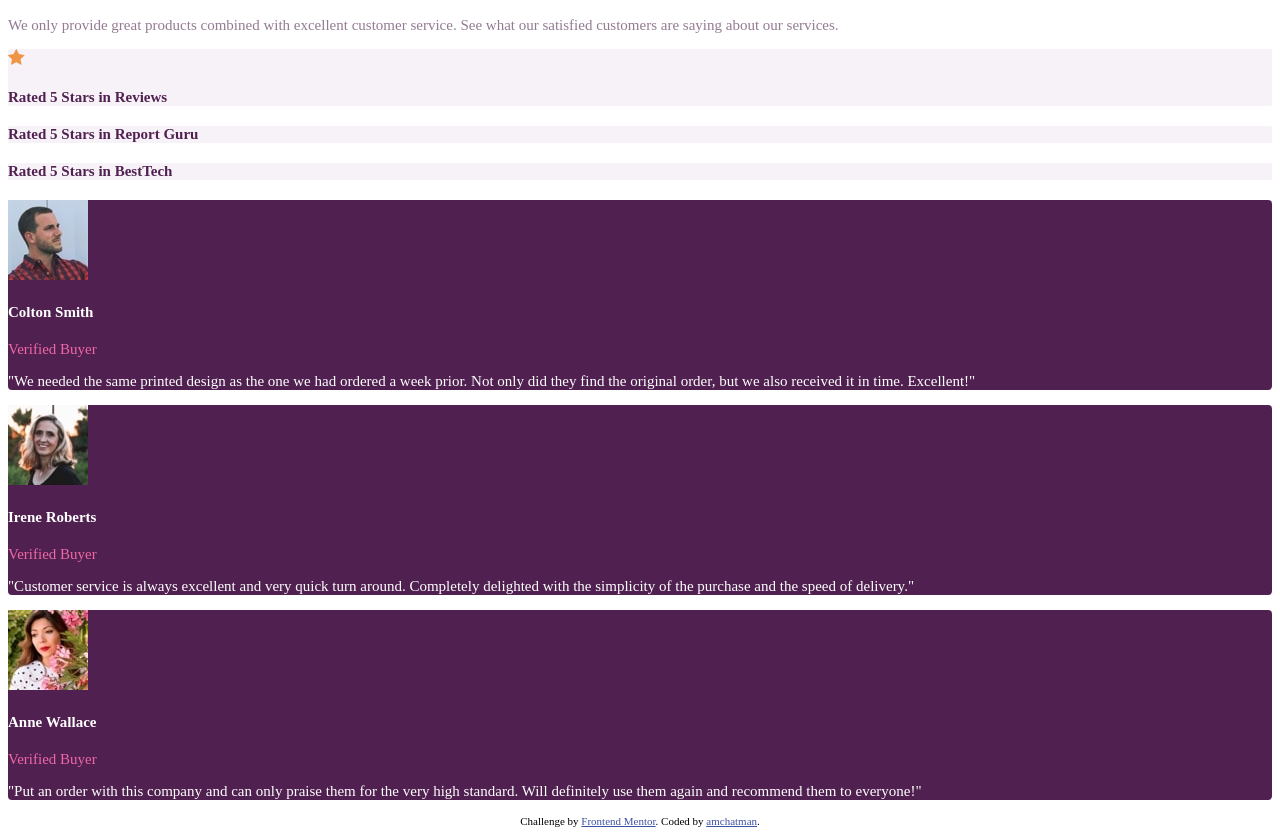
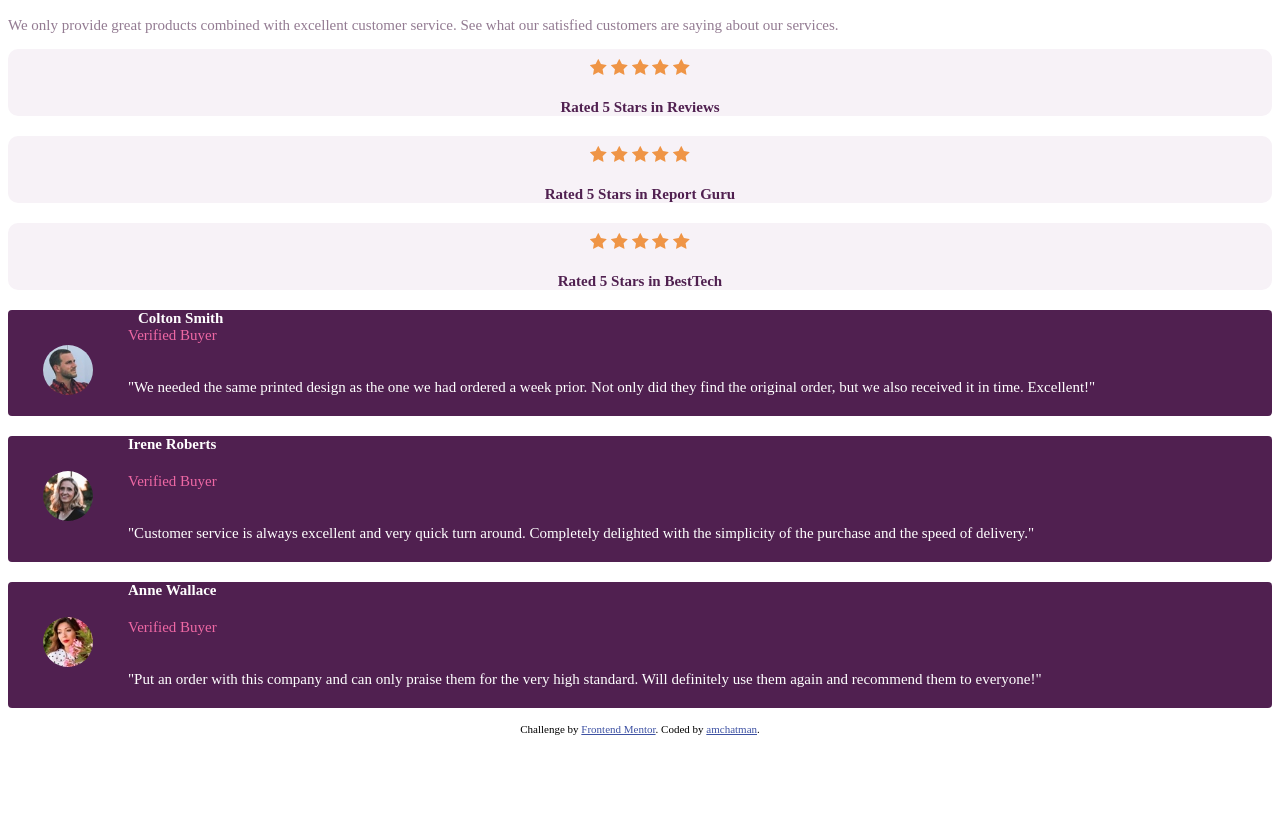
Before and after one commit to amchatman/Social-Proof-Section, a plain HTML site: page index.html in a window 1280 px wide. Shown: the part 57-892 px from the top of the page. After the commit the page ends 800 px from the top, so only its background shows below. Drawn offline with Linux system fonts and the light colour scheme.

Commit message:
Stars
Added star ratings.Made css changes

```diff
--- a/index.html
+++ b/index.html
@@ -18,15 +18,35 @@
   </div>
   <div class="rating">
     <div class=rating-review>
-      <img src="images/icon-star.svg">
+      <div class="stars">
+        <img src="images/icon-star.svg">
+        <img src="images/icon-star.svg">
+        <img src="images/icon-star.svg">
+        <img src="images/icon-star.svg">
+        <img src="images/icon-star.svg">
+      </div>
       <h4>Rated 5 Stars in Reviews</h4>
     </div>
 
     <div class=rating-review>
+      <div class="stars">
+        <img src="images/icon-star.svg">
+        <img src="images/icon-star.svg">
+        <img src="images/icon-star.svg">
+        <img src="images/icon-star.svg">
+        <img src="images/icon-star.svg">
+      </div>
       <h4>Rated 5 Stars in Report Guru</h4>
     </div>
 
     <div class="rating-review">
+      <div class="stars">
+        <img src="images/icon-star.svg">
+        <img src="images/icon-star.svg">
+        <img src="images/icon-star.svg">
+        <img src="images/icon-star.svg">
+        <img src="images/icon-star.svg">
+      </div>
       <h4>Rated 5 Stars in BestTech</h4>
     </div>
   </div>
@@ -34,7 +54,7 @@
   <div class="reviews">
     <div class=customer-review>
       <img src="images/image-colton.jpg" alt="A picture of man in a red shirt">
-      <h4>Colton Smith</h4>
+      <span class="name">Colton Smith</span><br>
       <span class=vertified>Verified Buyer</span>
       <p>"We needed the same printed design as the one we had ordered a week prior.
       Not only did they find the original order, but we also received it in time.
--- a/style.css
+++ b/style.css
@@ -11,12 +11,30 @@ h1, .rating h4{
 }
 .rating-review{
   background-color:#F7F2F7;
-  border-radius:2px;
+  border-radius:10px;
+  text-align:center;
+}
+.stars{
+  padding-top:10px;
 }
 .customer-review{
   background-color:#502050;
   border-radius:4px;
   color:#FFFFFF;
+}
+.customer-review img{
+  border-radius:50%;
+  float:left;
+  padding:35px;
+  height:50px;
+  width:50px;
+}
+.customer-review p{
+  padding:20px;
+}
+.name{
+  font-weight:bold;
+  padding:10px;
 }
 .vertified{
   color:#EE68A4;
```
